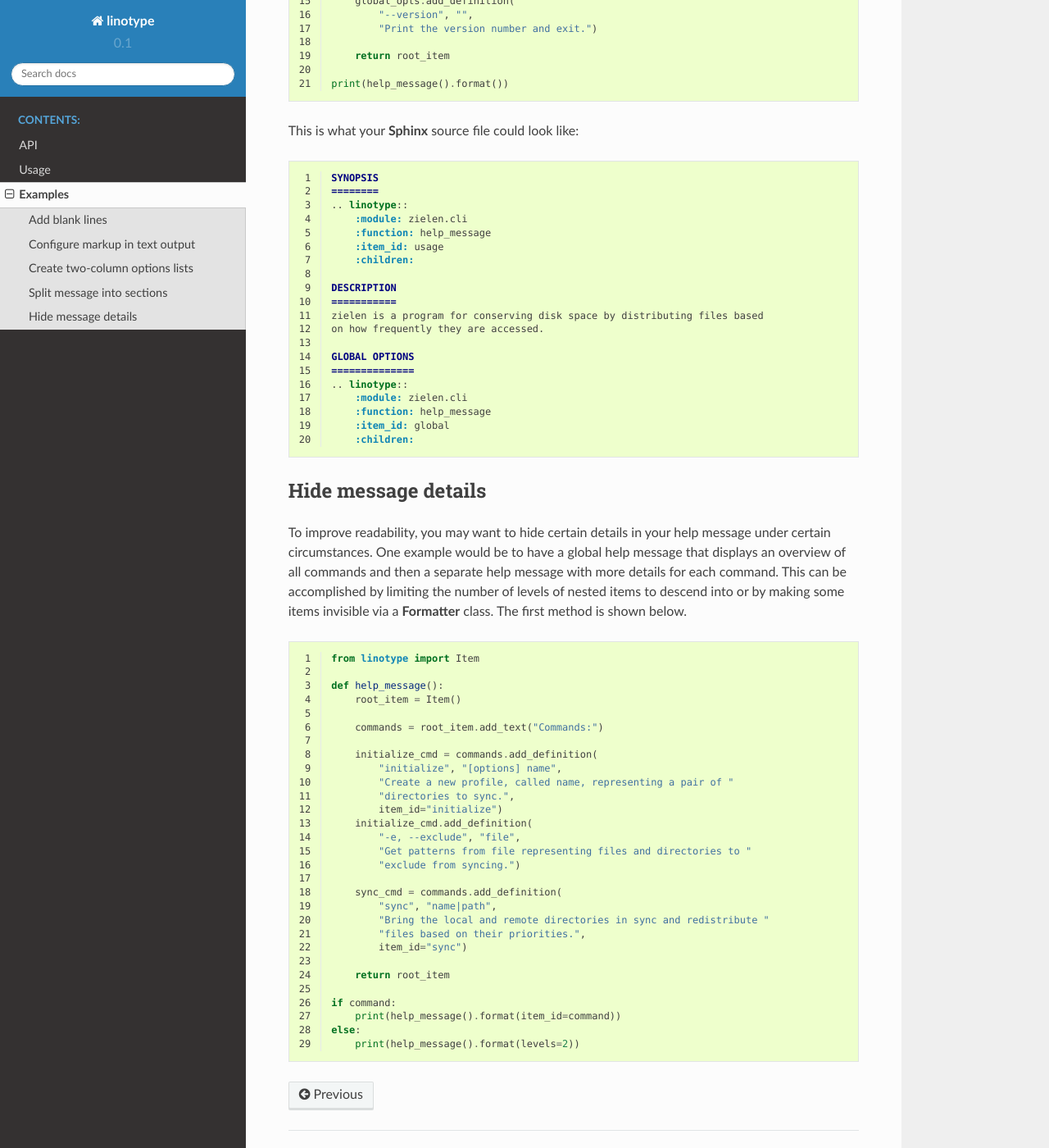
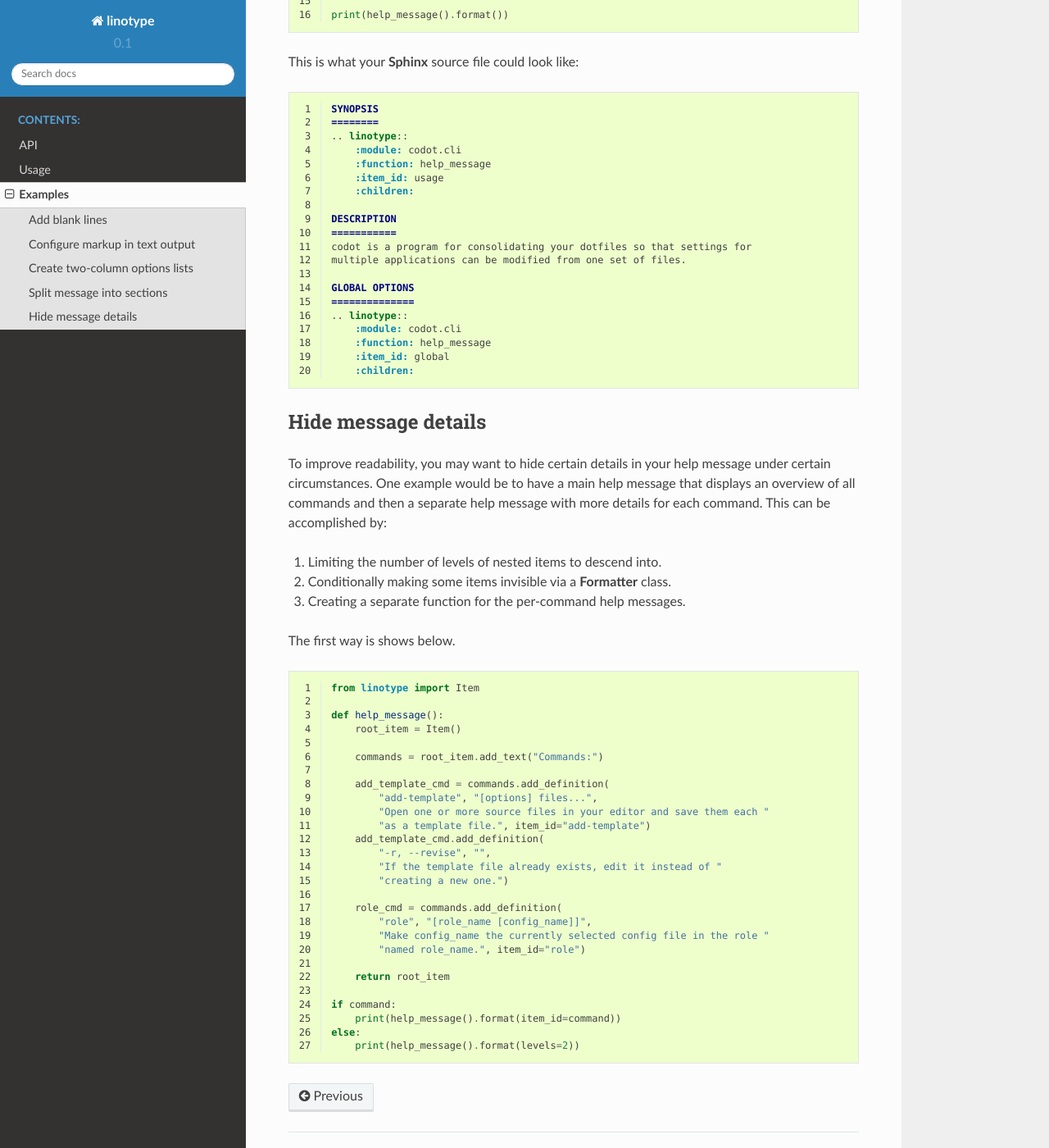
Before and after one commit to lostatc/linotype, a Sphinx documentation site: the page built from docs/examples.rst, in a window 1280 px wide and 1400 px high, scrolled down 2022 px. Shown: the whole window at 82% size. Built offline with Sphinx 7.4.7 and the Read the Docs theme 2.0.0, drawn with Linux system fonts in a browser that asks for light colours; some of the changed text lies outside the part shown.

Commit message:
Tweak documentation

```diff
--- a/docs/examples.rst
+++ b/docs/examples.rst
@@ -97,16 +97,11 @@ This can be accomplished by assigning item IDs.
 
         usage = root_item.add_text("Usage:", item_id="usage")
         usage.add_definition(
-            "zielen", "[global_options] command [command_options] [command_args]",
-            "")
+            "codot", "[global_options] command [command_args]", "")
 
         global_opts = root_item.add_text("Global Options:", item_id="global")
         global_opts.add_definition(
-            "--help", "",
-            "Print a usage message and exit.")
-        global_opts.add_definition(
-            "--version", "",
-            "Print the version number and exit.")
+            "--help", "", "Print a usage message and exit.")
 
         return root_item
 
@@ -120,20 +115,20 @@ This is what your **Sphinx** source file could look like:
     SYNOPSIS
     ========
     .. linotype::
-        :module: zielen.cli
+        :module: codot.cli
         :function: help_message
         :item_id: usage
         :children:
 
     DESCRIPTION
     ===========
-    zielen is a program for conserving disk space by distributing files based
-    on how frequently they are accessed.
+    codot is a program for consolidating your dotfiles so that settings for
+    multiple applications can be modified from one set of files.
 
     GLOBAL OPTIONS
     ==============
     .. linotype::
-        :module: zielen.cli
+        :module: codot.cli
         :function: help_message
         :item_id: global
         :children:
@@ -141,11 +136,15 @@ This is what your **Sphinx** source file could look like:
 Hide message details
 --------------------
 To improve readability, you may want to hide certain details in your help
-message under certain circumstances. One example would be to have a global help
+message under certain circumstances. One example would be to have a main help
 message that displays an overview of all commands and then a separate help
-message with more details for each command. This can be accomplished by
-limiting the number of levels of nested items to descend into or by making some
-items invisible via a **Formatter** class. The first method is shown below.
+message with more details for each command. This can be accomplished by:
+
+1. Limiting the number of levels of nested items to descend into.
+2. Conditionally making some items invisible via a **Formatter** class.
+3. Creating a separate function for the per-command help messages.
+
+The first way is shows below.
 
 .. code-block:: python
     :linenos:
@@ -157,21 +156,19 @@ items invisible via a **Formatter** class. The first method is shown below.
 
         commands = root_item.add_text("Commands:")
 
-        initialize_cmd = commands.add_definition(
-            "initialize", "[options] name",
-            "Create a new profile, called name, representing a pair of "
-            "directories to sync.",
-            item_id="initialize")
-        initialize_cmd.add_definition(
-            "-e, --exclude", "file",
-            "Get patterns from file representing files and directories to "
-            "exclude from syncing.")
+        add_template_cmd = commands.add_definition(
+            "add-template", "[options] files...",
+            "Open one or more source files in your editor and save them each "
+            "as a template file.", item_id="add-template")
+        add_template_cmd.add_definition(
+            "-r, --revise", "",
+            "If the template file already exists, edit it instead of "
+            "creating a new one.")
 
-        sync_cmd = commands.add_definition(
-            "sync", "name|path",
-            "Bring the local and remote directories in sync and redistribute "
-            "files based on their priorities.",
-            item_id="sync")
+        role_cmd = commands.add_definition(
+            "role", "[role_name [config_name]]",
+            "Make config_name the currently selected config file in the role "
+            "named role_name.", item_id="role")
 
         return root_item
 
```
Also changed, not shown: docs/usage.rst (+15 -17 lines).
